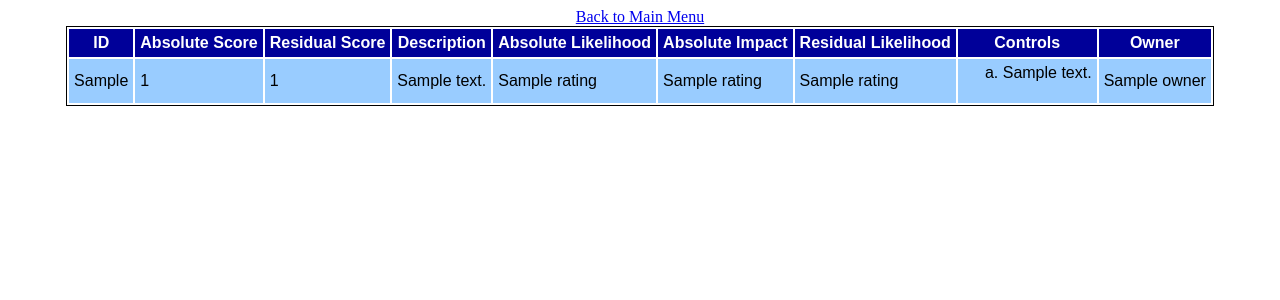
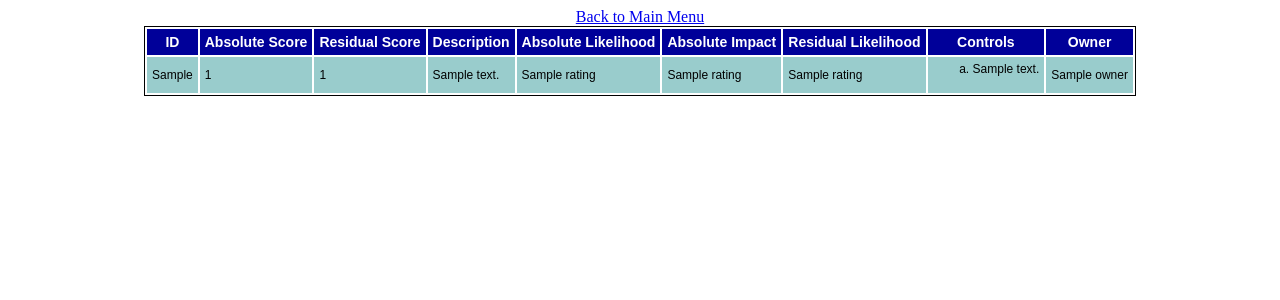
Before and after one commit to dbgdngit/riskapp, a Django app: page /risks/ in a window 1280 px wide. Shown: the top 300 px of the page. Run offline with Django 3.2, Linux system fonts and the light colour scheme; tables that the repository leaves empty hold one stand-in row (values such as "Sample post").

Commit message:
added font and color styling

```diff
--- a/riskdash/riskdashapp/static/style.css
+++ b/riskdash/riskdashapp/static/style.css
@@ -25,22 +25,37 @@ table.center {
 
 th {
    font-family: Arial, Helvetica, sans-serif;
+   font-size: 14px;
    color: white;
    background-color: #000099;
    padding: 5px;
 }
 
-td {
+tr:nth-child(-n+5) {
+   font-family: Arial, Helvetica, sans-serif;
+   color: black;
+   background-color: #99CCCC;
+   padding: 5px;
+}
+
+tr {
    font-family: Arial, Helvetica, sans-serif;
    color: black;
    background-color: #99CCFF;
    padding: 5px;
 }
 
+td {
+   font-family: Arial, Helvetica, sans-serif;
+   font-size: 12px;
+   color: black;
+   padding: 5px;
+}
+
 .clist li {
    font-family: Arial, Helvetica, sans-serif;
+   font-size: 12px;
    color: black;
-   background-color: #99CCFF;
    text-align: left;
    list-style: lower-alpha;
 }
```
